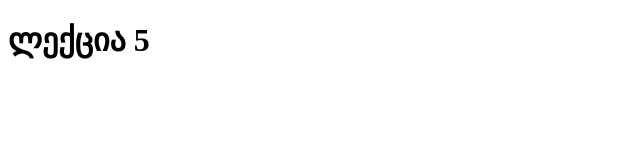
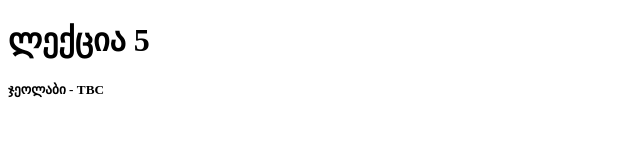
Before and after one commit to geolab-asanidze/gakvetili-5, a plain HTML site: page index.html in a window 1280 px wide. Shown: the whole page, without its empty margins (0-640 px from the left). Drawn offline with Linux system fonts and the light colour scheme.

Commit message:
Update index.html
დავამატე h5 თეგი

```diff
--- a/index.html
+++ b/index.html
@@ -5,5 +5,6 @@
 </head>
 <body>
 	<h1>ლექცია 5</h1>
+	<h5>ჯეოლაბი - TBC</h5>
 </body>
 </html>
```
